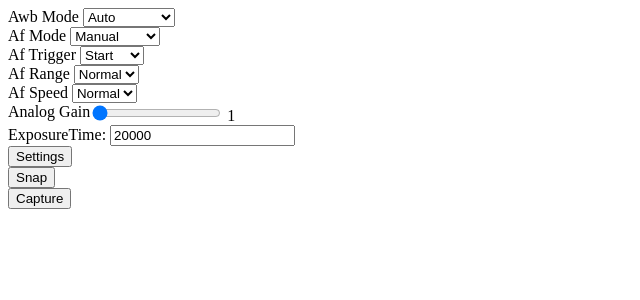
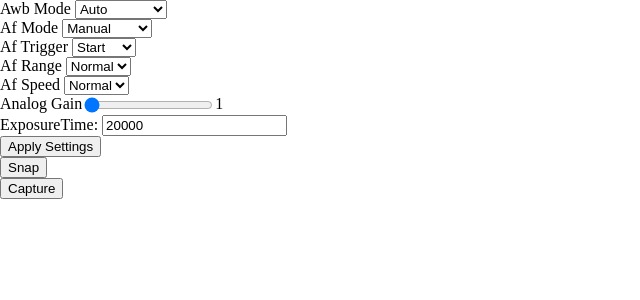
Before and after one commit to Brenden-Morales/piscan, a SvelteKit app in the folder svelteApp/: page / in a window 1280 px wide. Shown: the top 300 px of the page, without its empty margins (0-640 px from the left). Built offline with nearby package versions, Linux system fonts and the light colour scheme.

Commit message:
camera settings component

```diff
--- a/svelteApp/src/app.html
+++ b/svelteApp/src/app.html
@@ -1,12 +1,12 @@
 <!doctype html>
-<html lang="en">
+<html lang="en" style="width:100%;height:100%;padding:0;margin:0;">
 	<head>
 		<meta charset="utf-8" />
 		<link rel="icon" href="%sveltekit.assets%/favicon.png" />
 		<meta name="viewport" content="width=device-width, initial-scale=1" />
 		%sveltekit.head%
 	</head>
-	<body data-sveltekit-preload-data="hover">
-		<div style="display: contents">%sveltekit.body%</div>
+	<body data-sveltekit-preload-data="hover" style="width:100%;height:100%;padding:0;margin:0;">
+		<div style="display:contents;width:100%;height:100%;padding:0;margin:0;">%sveltekit.body%</div>
 	</body>
 </html>
--- /dev/null
+++ b/svelteApp/src/components/CameraSettings.svelte
@@ -0,0 +1,55 @@
+<script>
+    import EnumSelector from "./EnumSelector.svelte";
+    import {AwbModes, AfTriggers, AfModes, AfRange, AfSpeed, cameraSettingsState} from '../state.svelte'
+    let onClick = function() {
+        console.log('SETTINGS');
+        console.log(cameraSettingsState);
+    }
+    let snap = function() {
+        console.log('SNAP')
+    }
+    let capture = function () {
+        console.log('CAPTURE')
+    }
+</script>
+<div style="position:relative;top:0px;left:0px">
+    <div>
+        Awb Mode
+        <EnumSelector enumToSelect={AwbModes} stateField="AwbMode"></EnumSelector>
+    </div>
+    <div>
+        Af Mode
+        <EnumSelector enumToSelect={AfModes} stateField="AfMode"></EnumSelector>
+    </div>
+    <div>
+        Af Trigger
+        <EnumSelector enumToSelect={AfTriggers} stateField="AfTrigger"></EnumSelector>
+    </div>
+    <div>
+        Af Range
+        <EnumSelector enumToSelect={AfRange} stateField="AfRange"></EnumSelector>
+    </div>
+    <div>
+        Af Speed
+        <EnumSelector enumToSelect={AfSpeed} stateField="AfSpeed"></EnumSelector>
+    </div>
+    <div style="display:flex">
+        <div>Analog Gain</div>
+        <input type="range" name="number" min=1 max=8 bind:value={cameraSettingsState.AnalogueGain} step=1>
+        <span>{cameraSettingsState.AnalogueGain}</span>
+    </div>
+    <div>
+        ExposureTime:
+        <input type="number" id="exposure-input" bind:value={cameraSettingsState.ExposureTime} name="number">
+    </div>
+    <div>
+        <button onclick={onClick}>Apply Settings</button>
+    </div>
+    <div>
+        <button onclick={snap}>Snap</button>
+    </div>
+    <div>
+        <button onclick={capture}>Capture</button>
+    </div>
+
+</div>
--- a/svelteApp/src/routes/+page.svelte
+++ b/svelteApp/src/routes/+page.svelte
@@ -1,53 +1,4 @@
 <script>
-    import EnumSelector from "../components/EnumSelector.svelte";
-    import RangeInput from "../components/RangeInput.svelte";
-    import {AwbModes, AfTriggers, AfModes, AfRange, AfSpeed, cameraSettingsState} from "../state.svelte.js";
-    let onClick = function() {
-        console.log('CLICKED');
-        console.log(cameraSettingsState);
-        cameraSettingsState.ExposureTime += 1;
-    }
-    let snap = function() {
-        console.log('SNAP')
-    }
-    let capture = function () {
-        console.log('CAPTURE')
-    }
+    import CameraSettings from "../components/CameraSettings.svelte";
 </script>
-<div>
-    Awb Mode
-    <EnumSelector enumToSelect={AwbModes} stateField="AwbMode"></EnumSelector>
-</div>
-<div>
-    Af Mode
-    <EnumSelector enumToSelect={AfModes} stateField="AfMode"></EnumSelector>
-</div>
-<div>
-    Af Trigger
-    <EnumSelector enumToSelect={AfTriggers} stateField="AfTrigger"></EnumSelector>
-</div>
-<div>
-    Af Range
-    <EnumSelector enumToSelect={AfRange} stateField="AfRange"></EnumSelector>
-</div>
-<div>
-    Af Speed
-    <EnumSelector enumToSelect={AfSpeed} stateField="AfSpeed"></EnumSelector>
-</div>
-<div style="display:flex">
-    <div>Analog Gain</div>
-    <RangeInput min={1} max={8} step={1}></RangeInput>
-</div>
-<div>
-    ExposureTime:
-    <input type="number" id="exposure-input" value="20000" name="number">
-</div>
-<div>
-    <button onclick={onClick}>Settings</button>
-</div>
-<div>
-    <button onclick={snap}>Snap</button>
-</div>
-<div>
-    <button onclick={capture}>Capture</button>
-</div>
+<CameraSettings></CameraSettings>
```
Also changed, not shown: 1 other file (tests, documents, lock files or other folders).
